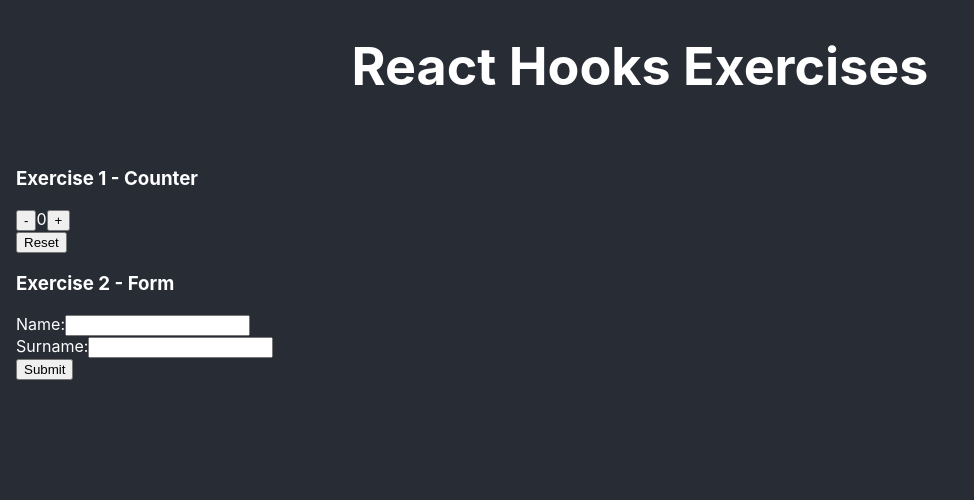
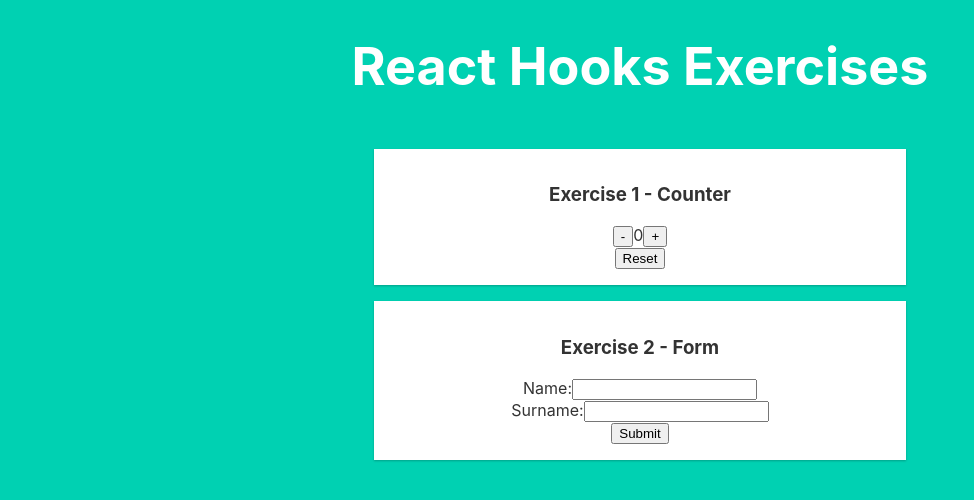
Before and after one commit to danivm/react-hooks-exercises, a React (Create React App) app: page / in a window 1280 px wide. Shown: the top 500 px of the page, without its empty margins (0-974 px from the left). Built offline with nearby package versions, Linux system fonts and the light colour scheme; the HTML template or start-up script is replaced by a standard one.

Commit message:
style exercises

```diff
--- a/src/App.css
+++ b/src/App.css
@@ -1,5 +1,5 @@
 .App {
-  background-color: #282c34;
+  background-color: #00d1b2;
   color: white;
   min-height: 100vh;
 }
@@ -16,4 +16,15 @@
 
 .exercises {
   padding: 16px;
+  text-align: center;
 }
+
+.exercise-container {
+  background-color: white;
+  color: #333;
+  padding: 16px;
+  box-shadow: 0 1px 2px rgba(0, 0, 0, 0.24);
+  margin: 0 auto;
+  margin-bottom: 16px;
+  max-width: 500px;
+}
--- a/src/App.js
+++ b/src/App.js
@@ -11,10 +11,14 @@
           <h1>React Hooks Exercises</h1>
         </header>
         <div className="exercises">
-          <h3>Exercise 1 - Counter</h3>
-          <Counter />
-          <h3>Exercise 2 - Form</h3>
-          <Form />
+          <div className="exercise-container">
+            <h3>Exercise 1 - Counter</h3>
+            <Counter />
+          </div>
+          <div className="exercise-container">
+            <h3>Exercise 2 - Form</h3>
+            <Form />
+          </div>
         </div>
       </div>
     );
```
